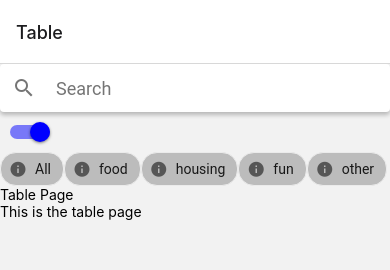
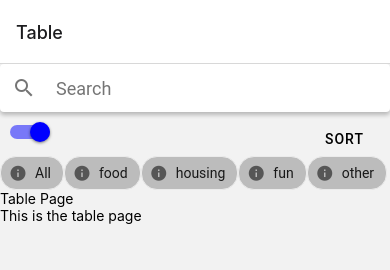
Before and after one commit to ubclaunchpad/ledge-it, a React Native app in the folder client/: screen /Table in a window 390 px wide. Shown: the top 270 px of the page. Built offline with nearby package versions, Linux system fonts and the light colour scheme.

Commit message:
added sort dropdown

```diff
--- /dev/null
+++ b/client/src/components/TablePage/SortMenu.jsx
@@ -0,0 +1,42 @@
+import React, { useState } from 'react';
+import { View, StyleSheet } from 'react-native';
+import { Button, Menu, Provider } from 'react-native-paper';
+
+const RNPMenu = () => {
+  const [visible, setVisible] = useState(false);
+
+  const openMenu = () => setVisible(true);
+
+  const closeMenu = () => setVisible(false);
+
+  return (
+    <Provider>
+      <View style={styles.sortMenuStyles}>
+        <Menu
+          visible={visible}
+          onDismiss={closeMenu}
+          anchor={
+            <Button onPress={openMenu} color="black">
+              Sort
+            </Button>
+          }>
+          <Menu.Item onPress={() => {}} title="Sort by: Price" />
+          <Menu.Item onPress={() => {}} title="Sort by: Category" />
+          <Menu.Item onPress={() => {}} title="Sort by: Time" />
+          <Menu.Item onPress={() => {}} title="Sort by: Location" />
+        </Menu>
+      </View>
+    </Provider>
+  );
+};
+
+const styles = StyleSheet.create({
+  sortMenuStyles: {
+    paddingTop: 10,
+    paddingRight: 10,
+    flexDirection: 'row',
+    justifyContent: 'flex-end',
+  },
+});
+
+export default RNPMenu;
--- a/client/src/components/TablePage/TablePageHeader.jsx
+++ b/client/src/components/TablePage/TablePageHeader.jsx
@@ -1,6 +1,7 @@
 import React, { useState, useEffect } from 'react';
 import { View, ScrollView, StyleSheet } from 'react-native';
 import { Searchbar, Chip, Switch } from 'react-native-paper';
+import SortMenu from './SortMenu';
 
 const TablePageHeader = ({ categories, isExpense, setIsExpense }) => {
   const [searchQuery, setSearchQuery] = useState('');
@@ -12,26 +13,30 @@ const TablePageHeader = ({ categories, isExpense, setIsExpense }) => {
 
   useEffect(() => {
     setAllButton(true);
-    setSelectedLookup((s) => {
-      const copyOfS = s;
+    setSelectedLookup((sl) => {
+      const copyOfSelectedLookup = sl;
       categories.forEach((category) => {
-        copyOfS[category] = true;
+        copyOfSelectedLookup[category] = true;
       });
-      return { ...copyOfS };
+      return { ...copyOfSelectedLookup };
     });
   }, [categories]);
 
   const allButtonPressLogic = () => {
     if (allButton) {
-      categories.forEach((category) => {
-        selectedLookup[category] = false;
-        setSelectedLookup({ ...selectedLookup });
+      setSelectedLookup(() => {
+        categories.forEach((category) => {
+          selectedLookup[category] = false;
+        });
+        return { ...selectedLookup };
       });
       setAllButton(false);
     } else {
-      categories.forEach((category) => {
-        selectedLookup[category] = true;
-        setSelectedLookup({ ...selectedLookup });
+      setSelectedLookup(() => {
+        categories.forEach((category) => {
+          selectedLookup[category] = true;
+        });
+        return { ...selectedLookup };
       });
       setAllButton(true);
     }
@@ -49,12 +54,10 @@ const TablePageHeader = ({ categories, isExpense, setIsExpense }) => {
   return (
     <>
       <Searchbar placeholder="Search" onChangeText={onChangeSearch} value={searchQuery} />
-      <Switch
-        value={isExpense}
-        onValueChange={onToggleSwitch}
-        color="blue"
-        style={styles.switchStyles}
-      />
+      <View style={styles.container}>
+        <Switch value={isExpense} onValueChange={onToggleSwitch} color="blue" style={styles.m10} />
+        <SortMenu />
+      </View>
       <View>
         <ScrollView horizontal={true}>
           <Chip icon="information" selected={allButton} onPress={allButtonPressLogic}>
@@ -76,8 +79,12 @@ const TablePageHeader = ({ categories, isExpense, setIsExpense }) => {
 };
 
 const styles = StyleSheet.create({
-  switchStyles: {
+  m10: {
     margin: 10,
+  },
+  container: {
+    flexDirection: 'row',
+    justifyContent: 'center',
   },
 });
 
--- a/client/src/pages/TablePage.jsx
+++ b/client/src/pages/TablePage.jsx
@@ -1,5 +1,5 @@
 import React, { useState, useEffect } from 'react';
-import { View, Text } from 'react-native';
+import { Text } from 'react-native';
 import TablePageHeader from '../components/TablePage/TablePageHeader';
 
 const TablePage = () => {
@@ -16,11 +16,11 @@ const TablePage = () => {
   }, [isExpense]);
 
   return (
-    <View>
+    <>
       <TablePageHeader categories={categories} isExpense={isExpense} setIsExpense={setIsExpense} />
       <Text>Table Page</Text>
       <Text>This is the table page</Text>
-    </View>
+    </>
   );
 };
 
```
